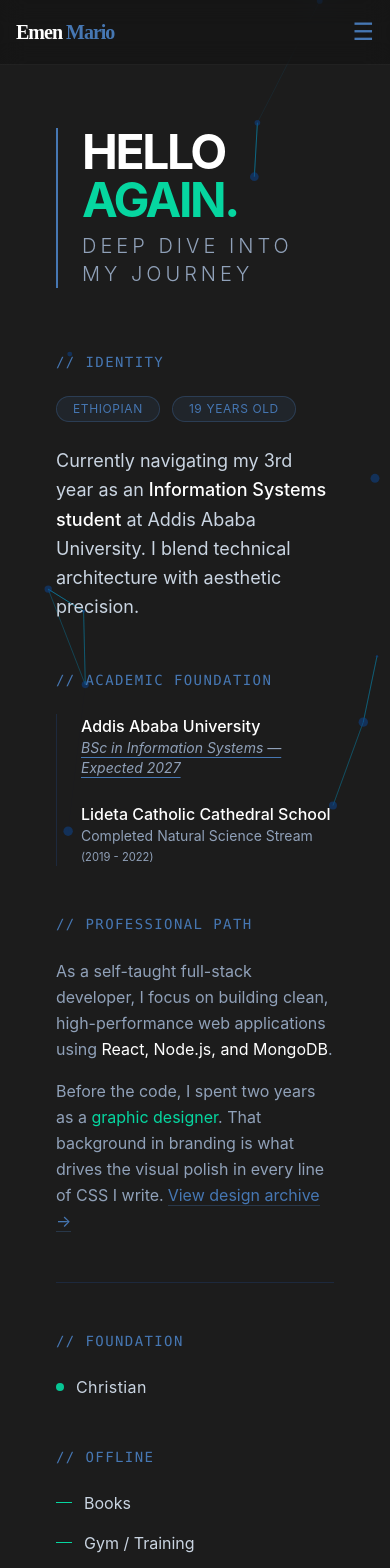
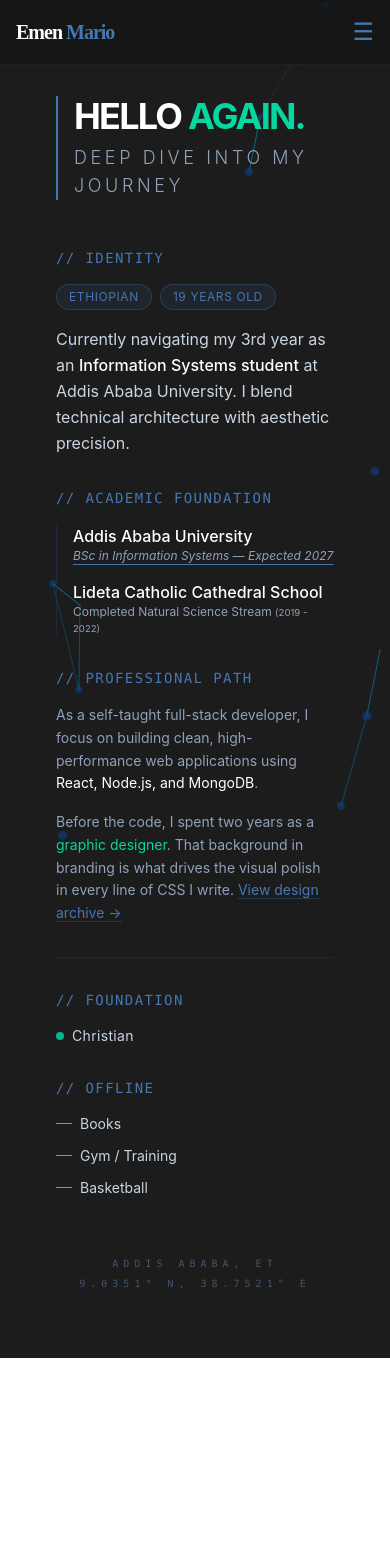
Before and after one commit to Emenmario/EmenPortfolio, a React (Vite) app: page /about in a window 390 px wide. Shown: the top 1568 px of the page. After the commit the page ends 1358 px from the top, so only its background shows below. Built offline with nearby package versions, Linux system fonts and the light colour scheme; a web font is replaced by a local one.

Commit message:
more page bug fixed

```diff
--- a/src/About.jsx
+++ b/src/About.jsx
@@ -37,12 +37,11 @@ const About = () => {
                 href="/about"
                 className="group relative inline-flex items-center gap-2 md:gap-3 px-6 md:px-8 py-3 md:py-4 bg-white/[0.03] border border-white/10 rounded-full hover:border-[#4677b3]/50 transition-all duration-300 text-xs md:text-sm tracking-widest uppercase font-mono overflow-hidden"
               >
-                <span className="relative z-10 group-hover:text-[#4677b3] transition-colors">
-                  More about me
-                </span>
-                <span className="relative z-10 group-hover:translate-x-1 transition-transform">
-                  →
-                </span>
+                <a href="/about" className="relative z-10 group-hover:text-[#4677b3] transition-colors">
+                  More about me →
+                </a>
+
+
                 <div className="absolute inset-0 bg-[#4677b3]/5 opacity-0 group-hover:opacity-100 transition-opacity"></div>
               </a>
             </div>
--- a/src/More.jsx
+++ b/src/More.jsx
@@ -2,91 +2,83 @@ import React from 'react'
 
 const More = () => {
   return (
-    <div className='w-full min-h-screen  text-white pt-32 px-6 md:px-20 font-sans selection:bg-[#06d6a0] selection:text-black'>
-
-      <div className='max-w-4xl mx-auto border-l-2 border-[#4677b3] pl-6 mb-16'>
-        <h1 className='text-5xl md:text-7xl font-bold tracking-tighter uppercase'>
+    <div className='w-full min-h-screen text-white pt-24 px-6 sm:px-10 md:px-20 font-sans selection:bg-[#06d6a0] selection:text-black'>
+      <div className='max-w-4xl mx-auto border-l-2 border-[#4677b3] pl-4 sm:pl-6 mb-12 sm:mb-16'>
+        <h1 className='text-4xl sm:text-5xl md:text-7xl font-bold tracking-tighter uppercase'>
           Hello <span className='text-[#06d6a0]'>Again.</span>
         </h1>
-        <h2 className='text-xl md:text-2xl font-light text-slate-400 mt-2 uppercase tracking-[0.2em]'>
+        <h2 className='text-lg sm:text-xl md:text-2xl font-light text-slate-400 mt-2 uppercase tracking-[0.2em]'>
           Deep dive into my journey
         </h2>
       </div>
 
-      <div className='max-w-4xl mx-auto grid grid-cols-1 md:grid-cols-3 gap-12 pb-20'>
-
-        <div className='md:col-span-2 space-y-12'>
-
+      <div className='max-w-4xl mx-auto grid grid-cols-1 md:grid-cols-3 gap-8 sm:gap-12 pb-16 md:pb-20'>
+        <div className='md:col-span-2 space-y-8 sm:space-y-12'>
           <section>
-            <h3 className='text-[#4677b3] font-mono mb-6 text-sm uppercase tracking-widest'>// Identity</h3>
-            <div className='flex flex-wrap gap-3 mb-6'>
-                <span className='bg-[#4677b3]/10 border border-[#4677b3]/30 px-4 py-1 rounded-full text-[#4677b3] text-xs uppercase tracking-wider'>Ethiopian</span>
-                <span className='bg-[#4677b3]/10 border border-[#4677b3]/30 px-4 py-1 rounded-full text-[#4677b3] text-xs uppercase tracking-wider'>19 Years Old</span>
+            <h3 className='text-[#4677b3] font-mono mb-4 sm:mb-6 text-sm uppercase tracking-widest'>// Identity</h3>
+            <div className='flex flex-wrap gap-2 sm:gap-3 mb-4 sm:mb-6'>
+              <span className='bg-[#4677b3]/10 border border-[#4677b3]/30 px-3 py-1 rounded-full text-[#4677b3] text-xs uppercase tracking-wider'>Ethiopian</span>
+              <span className='bg-[#4677b3]/10 border border-[#4677b3]/30 px-3 py-1 rounded-full text-[#4677b3] text-xs uppercase tracking-wider'>19 Years Old</span>
             </div>
-            <p className='text-lg leading-relaxed text-slate-300'>
-              Currently navigating my 3rd year as an <span className='text-white font-medium'>Information Systems student</span> at Addis Ababa University.
-              I blend technical architecture with aesthetic precision.
+            <p className='text-base sm:text-lg leading-relaxed text-slate-300'>
+              Currently navigating my 3rd year as an <span className='text-white font-medium'>Information Systems student</span> at Addis Ababa University. I blend technical architecture with aesthetic precision.
             </p>
           </section>
 
           <section>
-            <h3 className='text-[#4677b3] font-mono mb-6 text-sm uppercase tracking-widest'>// Academic Foundation</h3>
-            <div className='border-l border-slate-800 pl-6 space-y-6'>
+            <h3 className='text-[#4677b3] font-mono mb-4 sm:mb-6 text-sm uppercase tracking-widest'>// Academic Foundation</h3>
+            <div className='border-l border-slate-800 pl-4 sm:pl-6 space-y-4 sm:space-y-6'>
               <div>
                 <h4 className='text-white font-medium'>Addis Ababa University</h4>
-                    <p className='text-slate-400 text-sm italic underline decoration-[#4677b3] underline-offset-4'>BSc in Information Systems — Expected 2027</p>
+                <p className='text-slate-400 text-xs sm:text-sm italic underline decoration-[#4677b3] underline-offset-4'>BSc in Information Systems — Expected 2027</p>
               </div>
               <div>
                 <h4 className='text-white font-medium'>Lideta Catholic Cathedral School</h4>
-                    <p className='text-slate-400 text-sm'>Completed Natural Science Stream <small>(2019 - 2022)</small></p>
+                <p className='text-slate-400 text-xs sm:text-sm'>Completed Natural Science Stream <small>(2019 - 2022)</small></p>
               </div>
             </div>
           </section>
 
           <section className='space-y-4'>
-             <h3 className='text-[#4677b3] font-mono mb-6 text-sm uppercase tracking-widest'>// Professional Path</h3>
-            <p className='text-slate-400 leading-relaxed'>
-              As a self-taught full-stack developer, I focus on building clean, high-performance web applications using
-              <span className='text-white'> React, Node.js, and MongoDB</span>.
+            <h3 className='text-[#4677b3] font-mono mb-4 sm:mb-6 text-sm uppercase tracking-widest'>// Professional Path</h3>
+            <p className='text-slate-400 leading-relaxed text-sm sm:text-base'>
+              As a self-taught full-stack developer, I focus on building clean, high-performance web applications using <span className='text-white'>React, Node.js, and MongoDB</span>.
             </p>
-            <p className='text-slate-400 leading-relaxed'>
+            <p className='text-slate-400 leading-relaxed text-sm sm:text-base'>
               Before the code, I spent two years as a <span className='text-[#06d6a0]'>graphic designer</span>. That background in branding is what drives the visual polish in every line of CSS I write.
               <a href="#" className='text-[#4677b3] ml-1 hover:text-[#06d6a0] transition-colors border-b border-[#4677b3]/30'>View design archive →</a>
             </p>
           </section>
         </div>
 
-        <div className='space-y-12 border-t md:border-t-0 md:border-l border-slate-800 pt-12 md:pt-0 md:pl-12'>
-
+        <div className='space-y-8 sm:space-y-12 border-t md:border-t-0 md:border-l border-slate-800 pt-8 md:pt-0 md:pl-8'>
           <section>
-            <h3 className='text-[#4677b3] font-mono mb-6 text-sm uppercase tracking-widest'>// Foundation</h3>
-            <div className='flex items-center space-x-3'>
+            <h3 className='text-[#4677b3] font-mono mb-4 sm:mb-6 text-sm uppercase tracking-widest'>// Foundation</h3>
+            <div className='flex items-center space-x-2 sm:space-x-3'>
               <div className='h-2 w-2 rounded-full bg-[#06d6a0] animate-pulse'></div>
-                <span className='text-slate-300 tracking-wide'>Christian</span>
+              <span className='text-slate-300 tracking-wide text-sm sm:text-base'>Christian</span>
             </div>
           </section>
 
           <section>
-            <h3 className='text-[#4677b3] font-mono mb-6 text-sm uppercase tracking-widest'>// Offline</h3>
-            <ul className='space-y-4'>
+            <h3 className='text-[#4677b3] font-mono mb-4 sm:mb-6 text-sm uppercase tracking-widest'>// Offline</h3>
+            <ul className='space-y-3 sm:space-y-4'>
               {['Books', 'Gym / Training', 'Basketball'].map((hobby) => (
                 <li key={hobby} className='flex items-center group'>
-                  <div className='h-[1px] w-4 bg-[#06d6a0] mr-3 group-hover:w-8 transition-all duration-300'></div>
-                  <span className='text-slate-300 group-hover:text-white transition-colors cursor-default'>{hobby}</span>
+                  <div className='h-[1px] w-4 sm:w-5 bg-[#06d6a0] mr-2 sm:mr-3 group-hover:w-8 transition-all duration-300'></div>
+                  <span className='text-slate-300 group-hover:text-white transition-colors text-sm sm:text-base cursor-default'>{hobby}</span>
                 </li>
               ))}
             </ul>
           </section>
 
-          <div className='pt-8'>
-            <div className='text-[10px] font-mono text-slate-600 uppercase tracking-[0.5em] leading-loose'>
+          <div className='pt-6 sm:pt-8'>
+            <div className='text-[10px] sm:text-xs font-mono text-slate-600 uppercase tracking-[0.5em] leading-loose text-center md:text-left'>
               Addis Ababa, ET <br />
               9.0351° N, 38.7521° E
-
             </div>
           </div>
         </div>
-
       </div>
     </div>
   )
```
Lines whose indentation alone changed are shown as unchanged.
